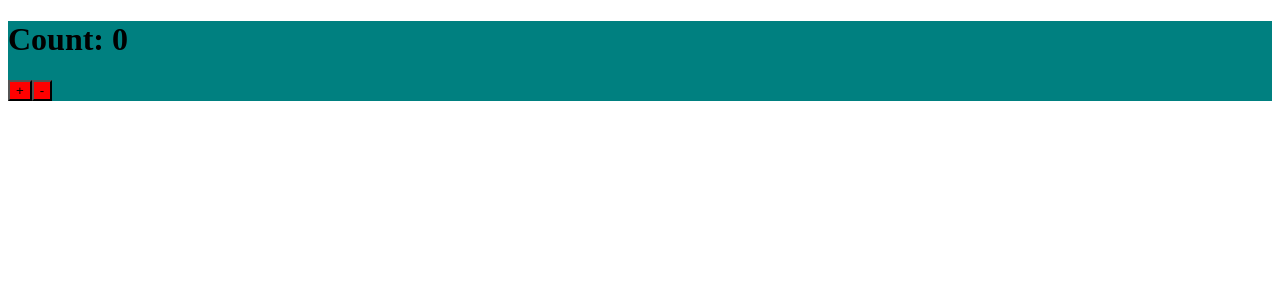
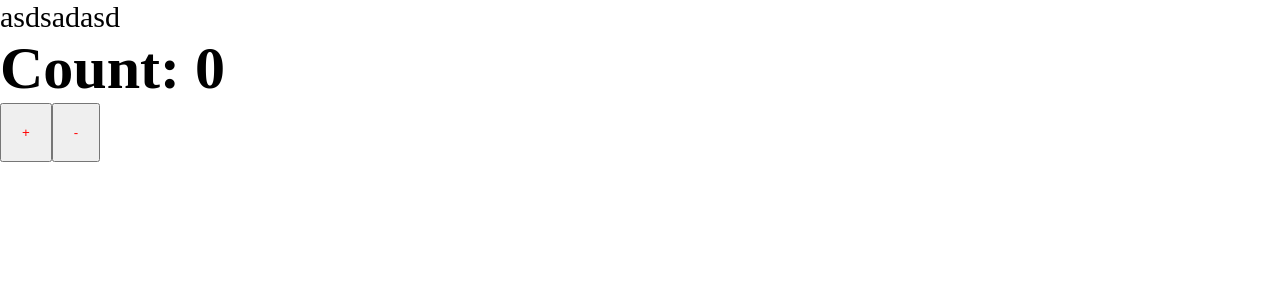
Before and after one commit to maxxizup/prod-project, a React app: page / in a window 1280 px wide. Shown: the top 300 px of the page. Built offline with nearby package versions, Linux system fonts and the light colour scheme.

Commit message:
added miniCssExtractPlugin and tuned css modules

```diff
--- a/package.json
+++ b/package.json
@@ -19,6 +19,7 @@
     "@types/webpack-dev-server": "^4.7.2",
     "css-loader": "^6.6.0",
     "html-webpack-plugin": "^5.5.0",
+    "mini-css-extract-plugin": "^2.5.3",
     "sass": "^1.49.9",
     "sass-loader": "^12.6.0",
     "style-loader": "^3.3.1",
--- /dev/null
+++ b/src/App.tsx
@@ -0,0 +1,13 @@
+import { Counter } from "./components/Counter";
+import './index.scss'
+
+const App = () => {
+  return (
+    <div className='App'>
+        asdsadasd
+        <Counter />
+    </div>
+  )
+}
+
+export default App
--- /dev/null
+++ b/src/components/Counter.module.scss
@@ -0,0 +1,4 @@
+.btn {
+    padding: 20px;
+    color: red;
+}
--- a/src/components/Counter.scss
+++ /dev/null
@@ -1,6 +0,0 @@
-div {
-    background-color: teal;
-    button {
-        background-color: red;
-    }
-}
--- a/src/components/Counter.tsx
+++ b/src/components/Counter.tsx
@@ -1,5 +1,5 @@
 import { useState } from 'react';
-import './Counter.scss';
+import s from "./Counter.module.scss";
 
 export const Counter = () => {
 
@@ -17,8 +17,8 @@
         <div>
             <h1>Count: {count}</h1>
             <div>
-                <button onClick={() => increment()}>+</button>
-                <button onClick={() => decrement()}>-</button>
+                <button className={s.btn} onClick={() => increment()}>+</button>
+                <button className={s.btn} onClick={() => decrement()}>-</button>
             </div>
         </div>
     )
--- /dev/null
+++ b/src/index.scss
@@ -0,0 +1,9 @@
+* {
+    margin: 0;
+    padding: 0;
+    box-sizing: border-box;
+}
+
+.App {
+    font-size: 30px;
+}
--- a/src/index.tsx
+++ b/src/index.tsx
@@ -1,9 +1,7 @@
 import { render } from "react-dom";
-import { Counter } from "./components/Counter";
+import App from "./App";
 
 render(
-    <div>
-        <Counter />
-    </div>,
+    <App />,
     document.getElementById('root')
 )
--- a/src/test.ts
+++ /dev/null
@@ -1,5 +0,0 @@
-export function someFn(arg: number): string {
-    console.log('RANDOM asassaassaas');
-
-    return ''
-}
```
Also changed, not shown: src/global.d.ts (added, +7 -0 lines), 7 other files (tests, documents, lock files or other folders).
